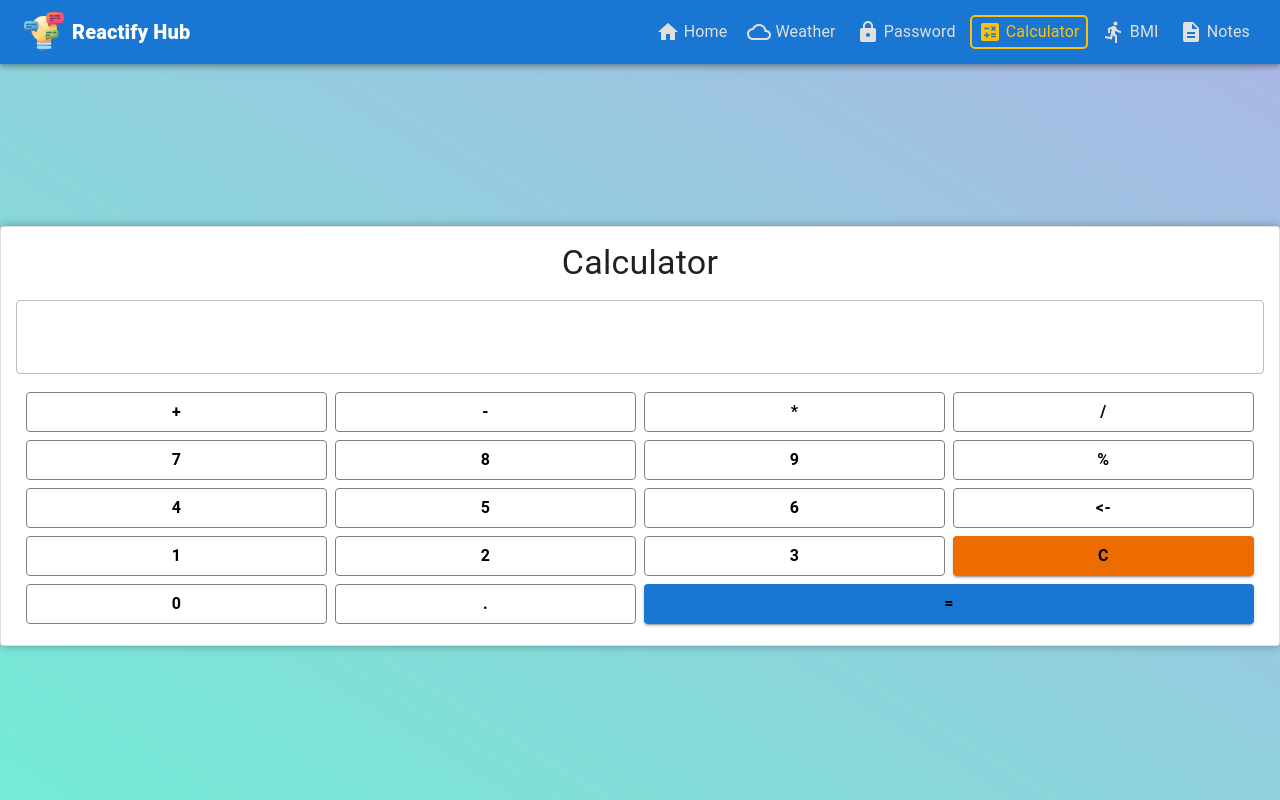
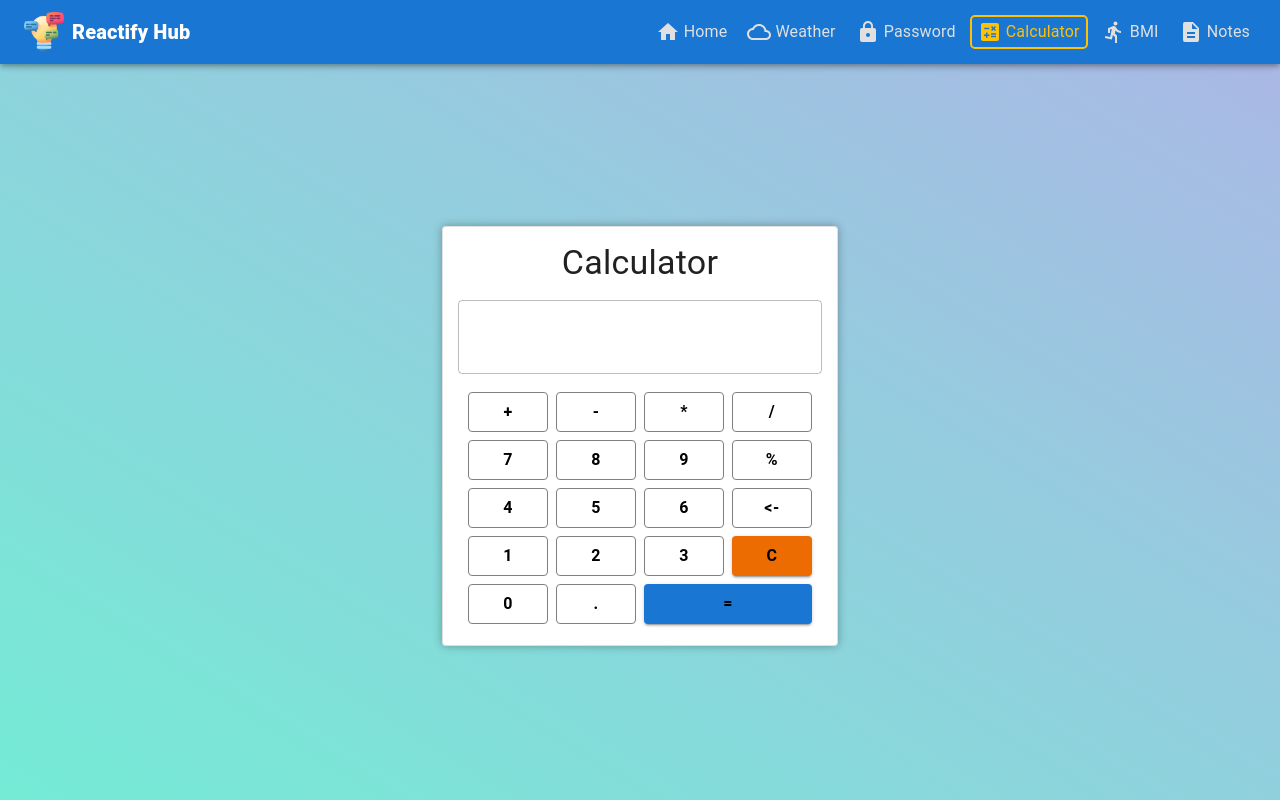
Before and after one commit to amankrs21/Reactify-Hub, a React (Vite) app: page /calculator in a window 1280 px wide. Built offline with nearby package versions, Linux system fonts and the light colour scheme.

Commit message:
feat: wrap Calculator component in Container for improved layout

```diff
--- a/src/pages/calculator/Calculator.jsx
+++ b/src/pages/calculator/Calculator.jsx
@@ -1,5 +1,5 @@
 import { useState } from 'react';
-import { Button, Card, Grid, TextField, Typography } from '@mui/material';
+import { Button, Card, Container, Grid, TextField, Typography } from '@mui/material';
 
 
 // Calculator component
@@ -30,6 +30,7 @@ export default function Calculator() {
 
 
     return (
+        <Container maxWidth='xs' >
             <Card variant='outlined' className='cal-card'>
                 <Typography variant='h4' align='center'>Calculator</Typography>
                 <div className='cal-body'>
@@ -111,5 +112,6 @@ export default function Calculator() {
                     </div>
                 </div>
             </Card>
+        </Container>
     )
 }
```
Lines whose indentation alone changed are shown as unchanged.
